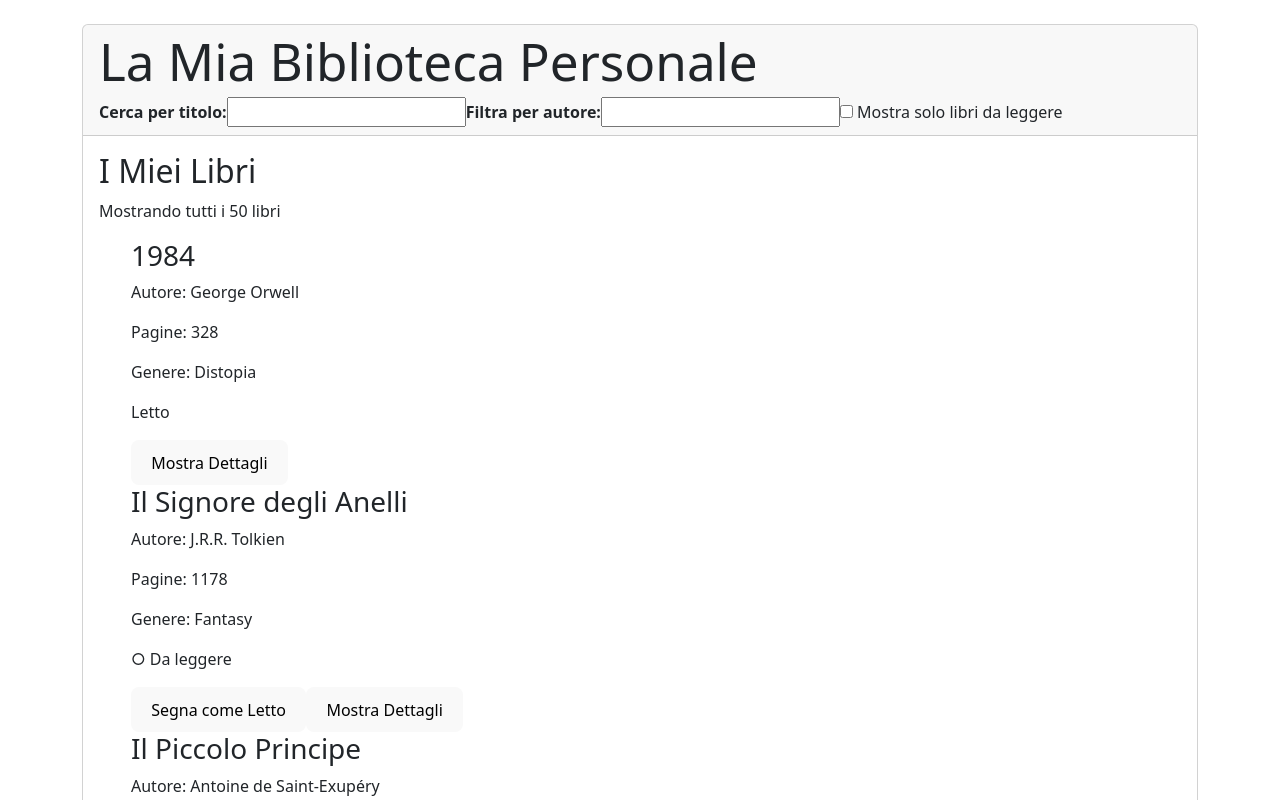
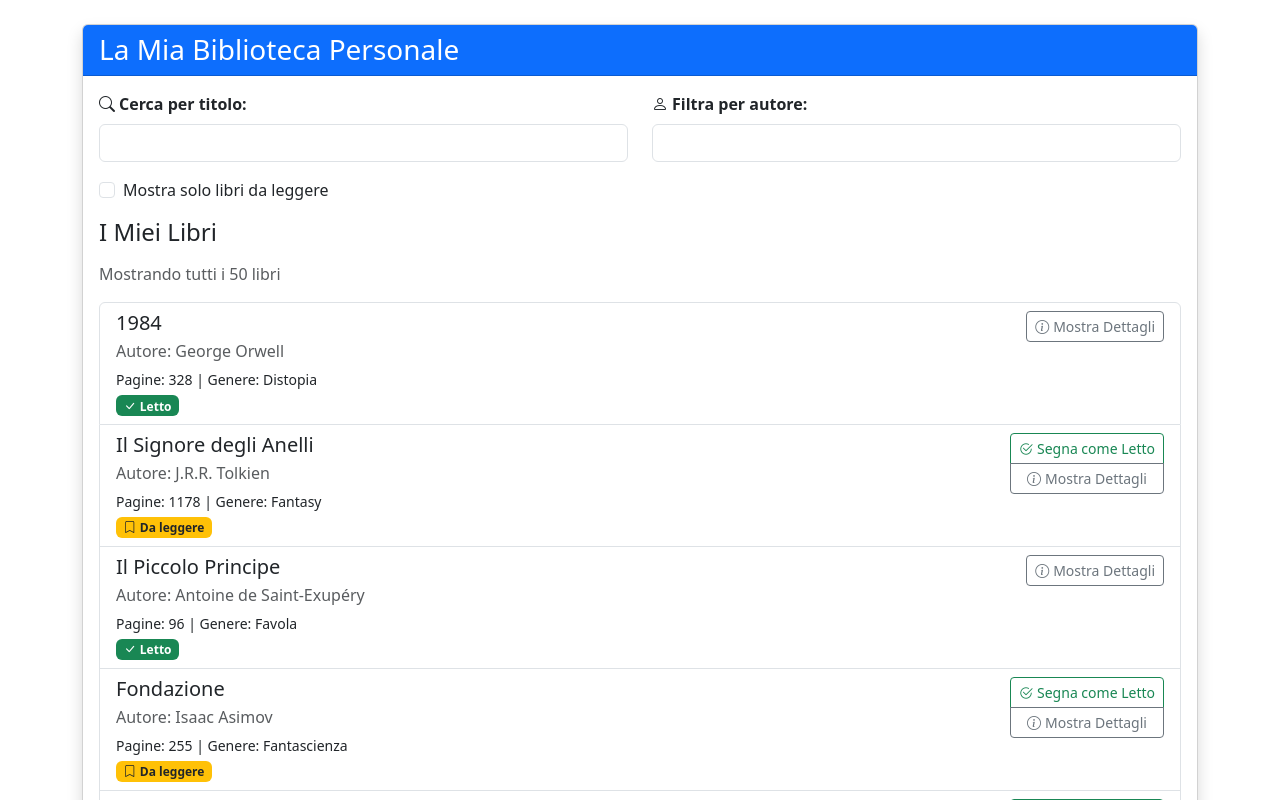
Before and after one commit to MassimoGit/bibliotecareact, a React (Vite) app: page / in a window 1280 px wide. Shown: the top 800 px of the page. Built offline with nearby package versions, Linux system fonts and the light colour scheme.

Commit message:
Step 5 , inserito boostrap con rendering condizionale e icone

```diff
--- a/index.html
+++ b/index.html
@@ -8,6 +8,7 @@
           rel="stylesheet"
           integrity="sha384-sRIl4kxILFvY47J16cr9ZwB07vP4J8+LH7qKQnuqkuIAvNWLzeN8tE5YBujZqJLB"
           crossorigin="anonymous">
+    <link rel="stylesheet" href="https://cdn.jsdelivr.net/npm/bootstrap-icons@1.13.1/font/bootstrap-icons.min.css">
     <title>biblioteca</title>
   </head>
   <body>
--- a/src/App.jsx
+++ b/src/App.jsx
@@ -78,34 +78,39 @@ const App = () => {
   };
 
   return (
-    <div className="card">
-      <div className="card-header">
-          <h1>La Mia Biblioteca Personale</h1>
-          <InputWithLabel id="search" value={searchTerm} onInputChange={setSearchTerm}>
-            <strong>Cerca per titolo:</strong>
-          </InputWithLabel>
-          <InputWithLabel id="author" value={authorFilter} onInputChange={setAuthorFilter}>
-            <strong>Filtra per autore:</strong>
-          </InputWithLabel>
-          <UnreadFilter checked={showOnlyUnread} onChange={setShowOnlyUnread} />
+    <div className="card shadow">
+      <div className="card-header bg-primary text-white">
+        <h1 className="h3 mb-0">La Mia Biblioteca Personale</h1>
       </div>
 
       <div className="card-body">
-          <h2>I Miei Libri</h2>
-          <p>{getResultMessage()}</p>
-          <BookList books={filteredBooks} onMarkAsRead={handleMarkAsRead} />
+        <div className="row">
+          <div className="col-md-6">
+            <InputWithLabel id="search" value={searchTerm} onInputChange={setSearchTerm}>
+              <strong><i className="bi bi-search me-1"></i>Cerca per titolo:</strong>
+            </InputWithLabel>
+          </div>
+          <div className="col-md-6">
+            <InputWithLabel id="author" value={authorFilter} onInputChange={setAuthorFilter}>
+              <strong><i className="bi bi-person me-1"></i>Filtra per autore:</strong>
+            </InputWithLabel>
+          </div>
+        </div>
+        <UnreadFilter checked={showOnlyUnread} onChange={setShowOnlyUnread} />
 
+        <h4 className="mb-3">I Miei Libri</h4>
+        <p className="text-muted">{getResultMessage()}</p>
+        <BookList books={filteredBooks} onMarkAsRead={handleMarkAsRead} />
       </div>
 
-      <div>
-          <ReviewForm onAddReview={handleAddReview} />
-          <ReviewList reviews={reviews} />
+      <div className="card-body border-top">
+        <ReviewForm onAddReview={handleAddReview} />
+        <ReviewList reviews={reviews} />
       </div>
 
-        <footer className="footer mt-auto py-3 bg-light">
-            <button className="btn-danger btn" onClick={handleClearHistory}>Cancella Cronologia</button>
-        </footer>
-
+      <div className="card-footer text-center">
+        <button className="btn btn-danger" onClick={handleClearHistory}><i className="bi bi-trash me-1"></i>Cancella Cronologia</button>
+      </div>
     </div>
   );
 };
--- a/src/components/BookItem.jsx
+++ b/src/components/BookItem.jsx
@@ -1,24 +1,61 @@
 // BookItem E04: mostra dettagli di un singolo libro
-const BookItem = ({ book, onMarkAsRead }) => (
-  <li className="list-group-item">
-    <h3>{book.title}</h3>
-    <p>Autore: {book.author}</p>
-    <p>Pagine: {book.pages}</p>
-    <p>Genere: {book.genre}</p>
-    <p>{book.read ? " Letto" : "○ Da leggere"}</p>
+const BookItem = ({ book, onMarkAsRead }) => {
+  const handleMarkAsRead = () => {
+    // chiamo la prop onMarkAsRead passando l'id del libro corrente
+    onMarkAsRead(book.id);
+  };
+
+  const handleShowDetails = () => {
+    // placeholder: per ora stampa in console il titolo del libro
+    console.log("Mostra dettagli cliccato! Libro:", book.title);
+  };
+
+  return (
+    <li className="list-group-item d-flex justify-content-between align-items-start">
+      <div>
+        <h5 className="mb-1">{book.title}</h5>
+        <p className="mb-1 text-muted">Autore: {book.author}</p>
+        <small>Pagine: {book.pages} | Genere: {book.genre}</small>
+        <br />
+        {/*
+          className dinamico — qui succedono due cose separate:
+
+          1) Template literal (i backtick `...`):
+             ${...} e interpolazione di stringa — prende il RISULTATO dell'espressione
+             dentro le graffe e lo incolla nella stringa. Non decide nulla, incolla e basta.
+
+          2) Operatore ternario (dentro il ${...}):
+             book.read ? "bg-success" : "bg-warning text-dark"
+             QUESTO e quello che decide quale classe usare.
+             Se book.read e true  -> il ternario restituisce "bg-success"
+             Se book.read e false -> il ternario restituisce "bg-warning text-dark"
+
+          Poi ${...} prende quel risultato e lo incolla dopo "badge mt-1 ".
+          Risultato finale: "badge mt-1 bg-success" oppure "badge mt-1 bg-warning text-dark"
+        */}
+        <span className={`badge mt-1 ${book.read ? "bg-success" : "bg-warning text-dark"}`}>
+          {/* Anche il contenuto del badge cambia con un ternario:
+              - se letto: icona check + testo "Letto"
+              - se non letto: icona bookmark + testo "Da leggere"
+              Usiamo <> </> (Fragment) perche il ternario deve restituire UN solo elemento */}
+          {book.read
+            ? <><i className="bi bi-check-lg me-1"></i>Letto</>
+            : <><i className="bi bi-bookmark me-1"></i>Da leggere</>
+          }
+        </span>
+      </div>
+      <div className="btn-group-vertical btn-group-sm ms-2">
         {!book.read && (
-      <button onClick={() => onMarkAsRead(book.id)}>
-        Segna come Letto
+          <button className="btn btn-outline-success" onClick={handleMarkAsRead}>
+            <i className="bi bi-check2-circle me-1"></i>Segna come Letto
           </button>
         )}
-    <button
-      onClick={() =>
-        console.log("Mostra dettagli cliccato! Libro:", book.title)
-      }
-    >
-      Mostra Dettagli
+        <button className="btn btn-outline-secondary" onClick={handleShowDetails}>
+          <i className="bi bi-info-circle me-1"></i>Mostra Dettagli
         </button>
+      </div>
     </li>
   );
+};
 
 export default BookItem;
--- a/src/components/BookList.jsx
+++ b/src/components/BookList.jsx
@@ -2,7 +2,7 @@ import BookItem from "./BookItem";
 
 // BookList E04: renderizza la lista dei libri
 const BookList = ({ books, onMarkAsRead }) => (
-  <ul>
+  <ul className="list-group">
     {books.map((book) => (
       <BookItem key={book.id} book={book} onMarkAsRead={onMarkAsRead} />
     ))}
--- a/src/components/InputWithLabel.jsx
+++ b/src/components/InputWithLabel.jsx
@@ -1,14 +1,23 @@
 // InputWithLabel: componente generico label + input con children
-const InputWithLabel = ({ id, value, onInputChange, type = 'text', children }) => (
-  <>
-    <label htmlFor={id}>{children} </label>
+const InputWithLabel = ({ id, value, onInputChange, type = 'text', children }) => {
+
+    const handleChange = (e) =>{
+        //chiamo la prop onInputChange che mi viene passata come callback
+        onInputChange(e.target.value);
+    }
+
+  return (
+    <div className="mb-3">
+      <label htmlFor={id} className="form-label">{children} </label>
       <input
         id={id}
         type={type}
+        className="form-control"
         value={value}
-      onChange={(e) => onInputChange(e.target.value)}
+        onChange={handleChange}
       />
-  </>
+    </div>
   );
+};
 
 export default InputWithLabel;
--- a/src/components/ReviewForm.jsx
+++ b/src/components/ReviewForm.jsx
@@ -4,6 +4,16 @@ import { useState } from "react";
 const ReviewForm = ({ onAddReview }) => {
   const [bookTitle, setBookTitle] = useState("");
   const [reviewText, setReviewText] = useState("");
+
+  const handleTitleChange = (e) => {
+    // aggiorno lo state locale del titolo con il valore digitato
+    setBookTitle(e.target.value);
+  };
+
+  const handleTextChange = (e) => {
+    // aggiorno lo state locale della recensione con il valore digitato
+    setReviewText(e.target.value);
+  };
 
   const handleSubmit = () => {
     if (bookTitle.trim() === "" || reviewText.trim() === "") return;
@@ -14,26 +24,30 @@ const ReviewForm = ({ onAddReview }) => {
 
   return (
     <>
-      <h2>Aggiungi una Recensione</h2>
-      <label htmlFor="bookTitle">Titolo del libro:</label>
+      <h4 className="mb-3"><i className="bi bi-chat-left-text me-2"></i>Aggiungi una Recensione</h4>
+      <div className="mb-3">
+        <label htmlFor="bookTitle" className="form-label">Titolo del libro:</label>
         <input
           id="bookTitle"
           type="text"
+          className="form-control"
           placeholder="Es. 1984"
           value={bookTitle}
-        onChange={(e) => setBookTitle(e.target.value)}
+          onChange={handleTitleChange}
         />
-      <br />
-      <label htmlFor="review">La tua recensione:</label>
+      </div>
+      <div className="mb-3">
+        <label htmlFor="review" className="form-label">La tua recensione:</label>
         <textarea
           id="review"
+          className="form-control"
           placeholder="Scrivi qui la tua recensione..."
           rows="4"
           value={reviewText}
-        onChange={(e) => setReviewText(e.target.value)}
+          onChange={handleTextChange}
         ></textarea>
-      <br />
-      <button onClick={handleSubmit}>Pubblica Recensione</button>
+      </div>
+      <button className="btn btn-primary" onClick={handleSubmit}><i className="bi bi-send me-1"></i>Pubblica Recensione</button>
     </>
   );
 };
--- a/src/components/ReviewList.jsx
+++ b/src/components/ReviewList.jsx
@@ -4,13 +4,13 @@ const ReviewList = ({ reviews }) => {
 
   return (
     <>
-      <h3>Recensioni pubblicate</h3>
-      <ul>
+      <h4 className="mt-4 mb-3">Recensioni pubblicate</h4>
+      <ul className="list-group">
         {reviews.map((review) => (
-          <li key={review.id}>
+          <li key={review.id} className="list-group-item">
             <strong>{review.bookTitle}</strong>
-            <p>{review.reviewText}</p>
-            <small>{review.timestamp}</small>
+            <p className="mb-1">{review.reviewText}</p>
+            <small className="text-muted">{review.timestamp}</small>
           </li>
         ))}
       </ul>
--- a/src/components/UnreadFilter.jsx
+++ b/src/components/UnreadFilter.jsx
@@ -1,13 +1,24 @@
 // Checkbox E04 "Solo non letti"
-const UnreadFilter = ({ checked, onChange }) => (
-  <label>
+const UnreadFilter = ({ checked, onChange }) => {
+  const handleChange = (e) => {
+    // chiamo la prop onChange che mi viene passata come callback
+    onChange(e.target.checked);
+  };
+
+  return (
+    <div className="form-check mb-3">
       <input
+        className="form-check-input"
         type="checkbox"
+        id="unreadFilter"
         checked={checked}
-      onChange={(e) => onChange(e.target.checked)}
-    />{" "}
+        onChange={handleChange}
+      />
+      <label className="form-check-label" htmlFor="unreadFilter">
         Mostra solo libri da leggere
       </label>
+    </div>
   );
+};
 
 export default UnreadFilter;
```
Lines whose indentation alone changed are shown as unchanged.
